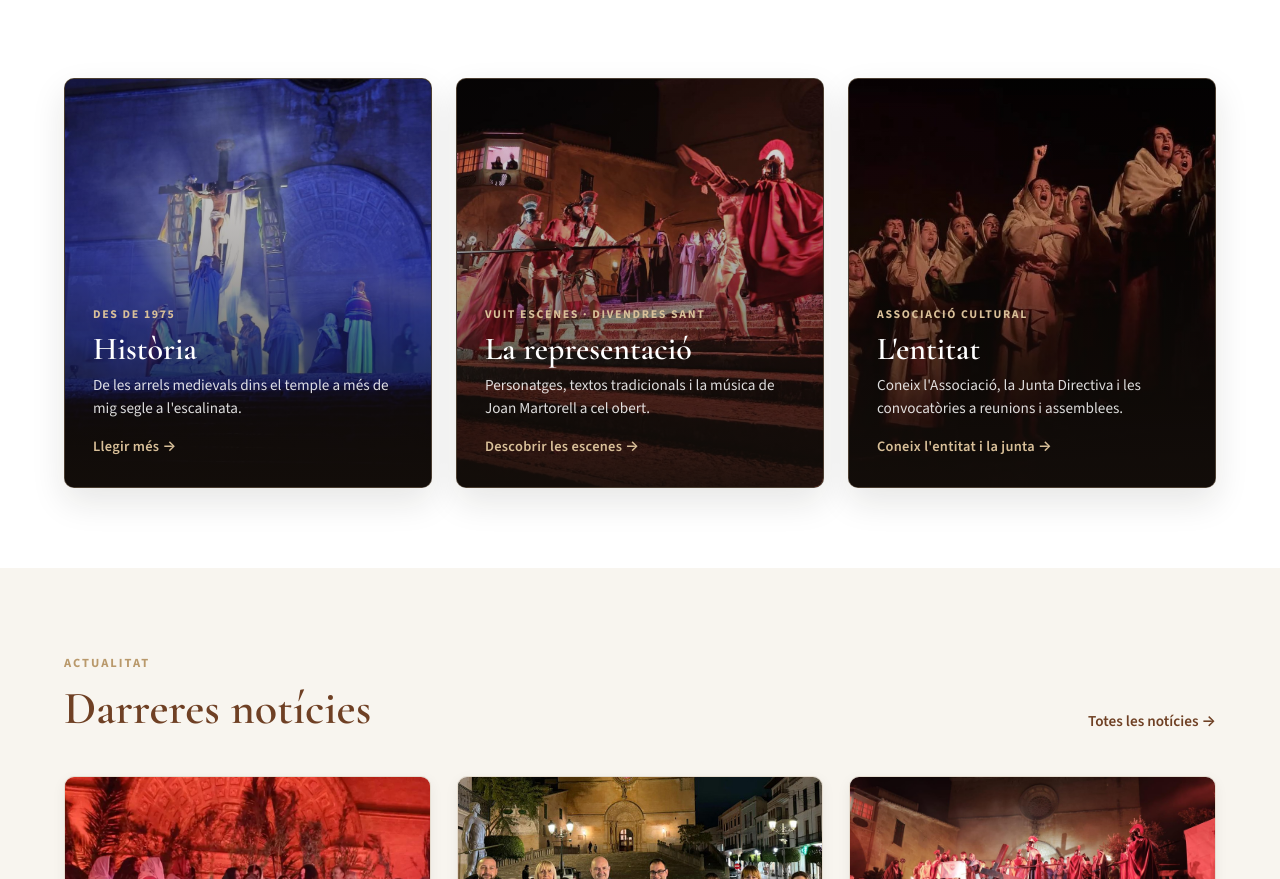
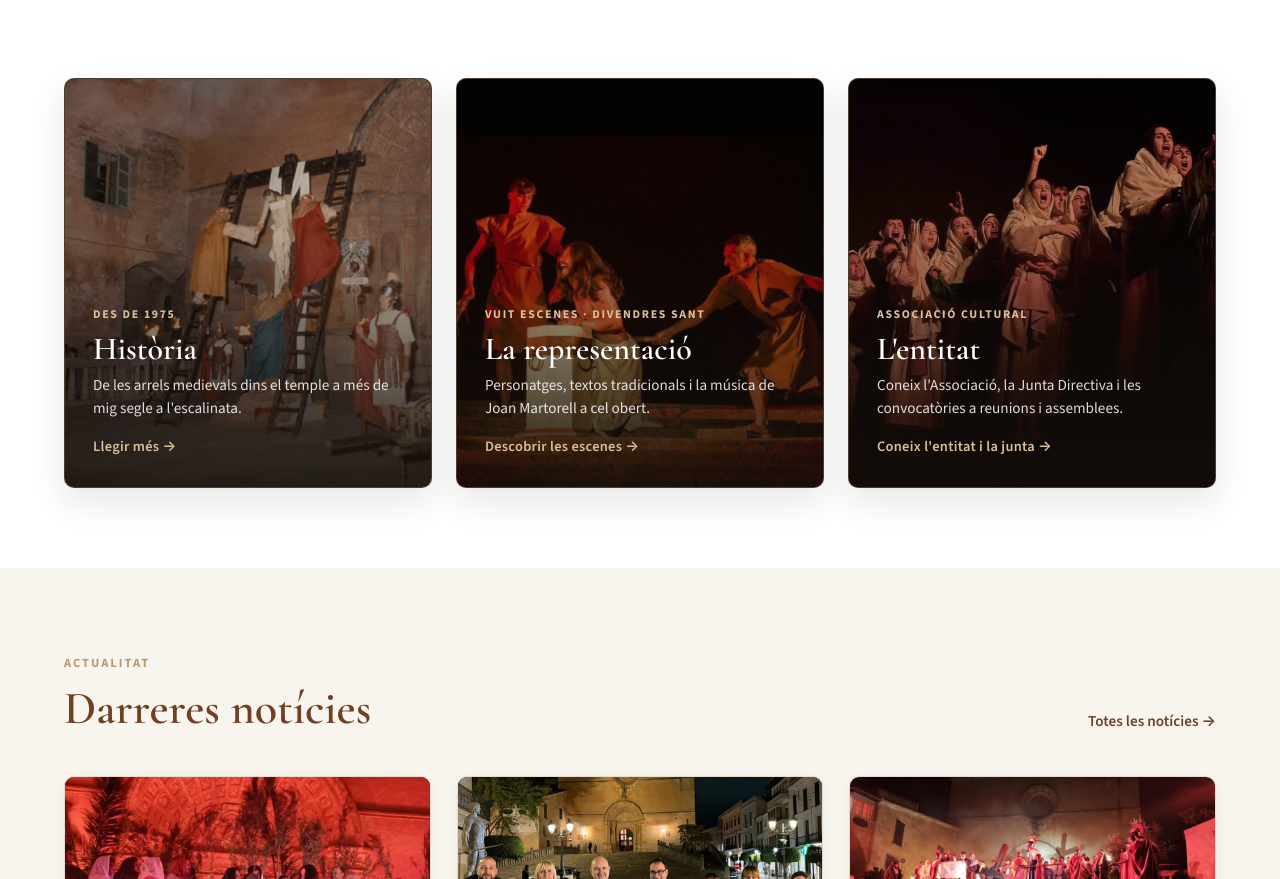
Before and after one commit to DavallamentFelanitx-lab/davallament-felanitx, a plain HTML site: page index.html in a window 1280 px wide. Shown: the part 1206-2085 px from the top of the page. Drawn offline with nearby package versions, Linux system fonts and the light colour scheme; no server answers.

Commit message:
Use uploaded photos for Historia and Representacio cards and banners

```diff
--- a/index.html
+++ b/index.html
@@ -52,7 +52,7 @@
       <div class="container">
         <div class="visual-portals">
           <a href="historia.html" class="visual-portal">
-            <img src="img/hero/hero1.jpg" alt="El Davallament de la Creu davant la portalada de Sant Miquel">
+            <img src="img/historia/historia.jpg" alt="Fotografia històrica d'El Davallament davant la portalada de Sant Miquel" style="object-position: center 25%">
             <div class="visual-portal-overlay">
               <span class="visual-portal-eyebrow" data-i18n="home.f1Eyebrow">Des de 1975</span>
               <h2 data-i18n="home.f1Title">Història</h2>
@@ -62,7 +62,7 @@
           </a>
 
           <a href="representacio.html" class="visual-portal">
-            <img src="img/hero/hero2.jpg" alt="Escena del Camí del Calvari amb els Armats a l'escalinata de Sant Miquel">
+            <img src="img/representacio/representacio.jpg" alt="Escena de la Flagel·lació a l'escalinata de Sant Miquel" style="object-position: center 28%">
             <div class="visual-portal-overlay">
               <span class="visual-portal-eyebrow" data-i18n="home.f2Eyebrow">Vuit escenes · Divendres Sant</span>
               <h2 data-i18n="home.f2Title">La representació</h2>
```
Also changed, not shown: historia.html (+1 -1 lines), representacio.html (+1 -1 lines), img/historia/historia.jpg (added), img/representacio/representacio.jpg (added).
